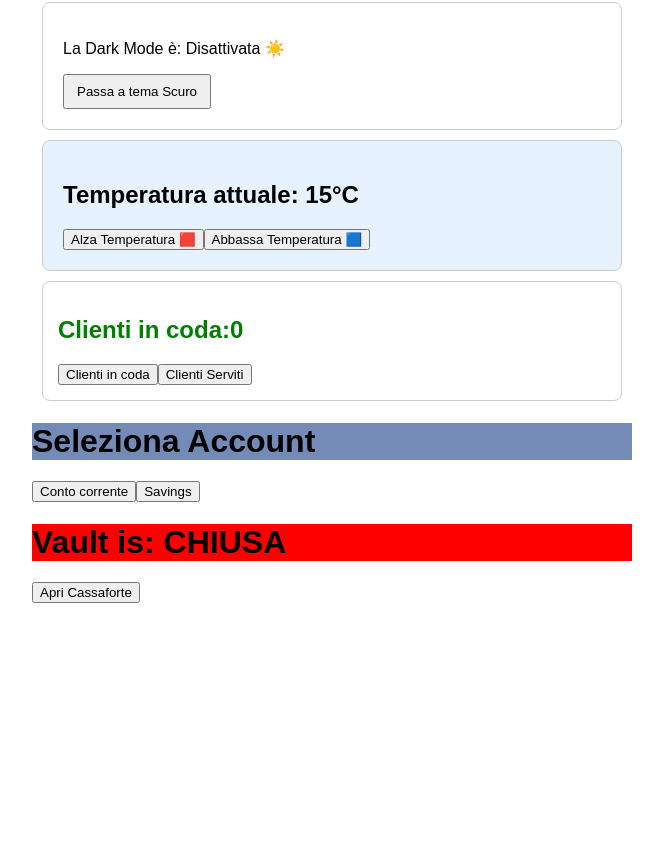
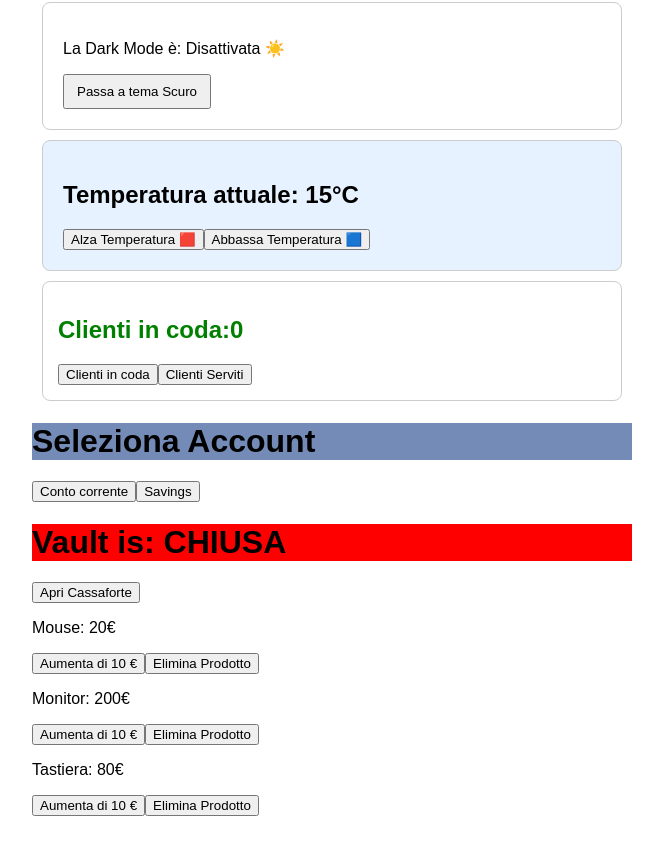
Before and after one commit to luca-ros/basicReactExer, a React (Vite) app: page / in a window 1280 px wide. Shown: the part 1276-2120 px from the top of the page, without its empty margins (308-971 px from the left). Before the commit the page ends 1907 px from the top, so only its background shows below. Built offline with nearby package versions, Linux system fonts and the light colour scheme.

Commit message:
feat: add product price update delete actions

```diff
--- a/src/App.tsx
+++ b/src/App.tsx
@@ -7,6 +7,7 @@ import CityCard from "./components/01-PropsClassiche/CityCard";
 import PostCard from "./components/02-Destructuring/PostCard";
 
 // Sezione 3: Importiamo i componenti con Stato e Click
+import { AumentaPrezzo } from "./components/03-StateAndClick/AumentaPrezzo";
 import DislikeCounter from "./components/03-StateAndClick/DislikeCounter";
 import ScoreBoard from "./components/03-StateAndClick/ScoreBoard";
 import VolumeControl from "./components/03-StateAndClick/VolumeControl";
@@ -44,6 +45,7 @@ function App() {
             <BankCounter />
             <AccountSelector />
             <VaultStatus />
+            <AumentaPrezzo />
 
         </div>
     )
--- /dev/null
+++ b/src/components/03-StateAndClick/AumentaPrezzo.tsx
@@ -0,0 +1,51 @@
+import { useState } from "react";
+
+export const AumentaPrezzo = () => {
+    const [prodotti, setProdotti] = useState([
+        { id: 1, nome: "Mouse", prezzo: 20 },
+        { id: 2, nome: "Monitor", prezzo: 200 },
+        { id: 3, nome: "Tastiera", prezzo: 80 }
+    ]);
+
+    const aumentaPrezzo = (id: number) => {
+        setProdotti((prev) => {
+            return prev.map((prodotto) => {
+                if (prodotto.id === id) {
+                    return {
+                        ...prodotto,
+                        prezzo: prodotto.prezzo + 10
+                    };
+                } else {
+                    return {
+                        ...prodotto
+                    };
+                }
+            });
+        });
+    };
+
+    const eliminaProdotto = (id: number) => {
+        setProdotti((prev) => {
+            return prev.filter((prodotto) => {
+                return prodotto.id !== id;
+
+            })
+
+
+        })
+    };
+
+    return (
+        <>
+            {prodotti.map((prodotto) => (
+                <div key={prodotto.id}>
+                    <p>{prodotto.nome}: {prodotto.prezzo}€</p>
+                    <button onClick={() => aumentaPrezzo(prodotto.id)}>Aumenta di 10 €</button>
+                    <button onClick={() => eliminaProdotto(prodotto.id)}>Elimina Prodotto</button>
+
+                </div>
+            ))}
+
+        </>
+    );
+};
```
